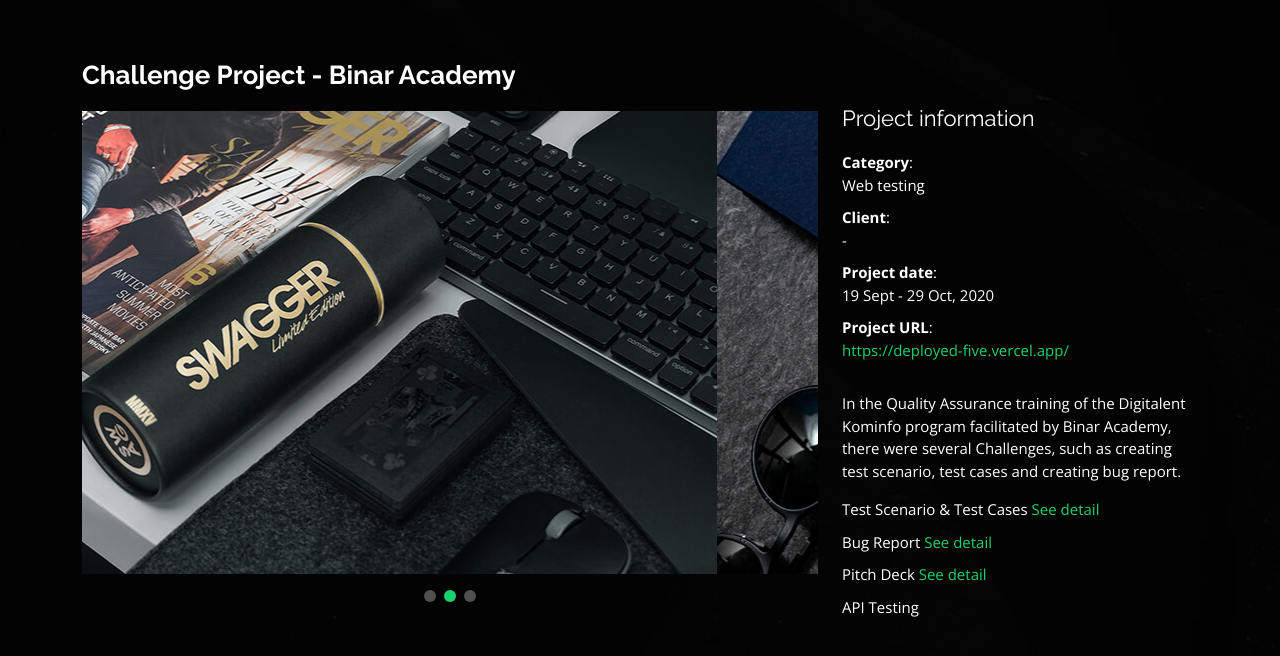
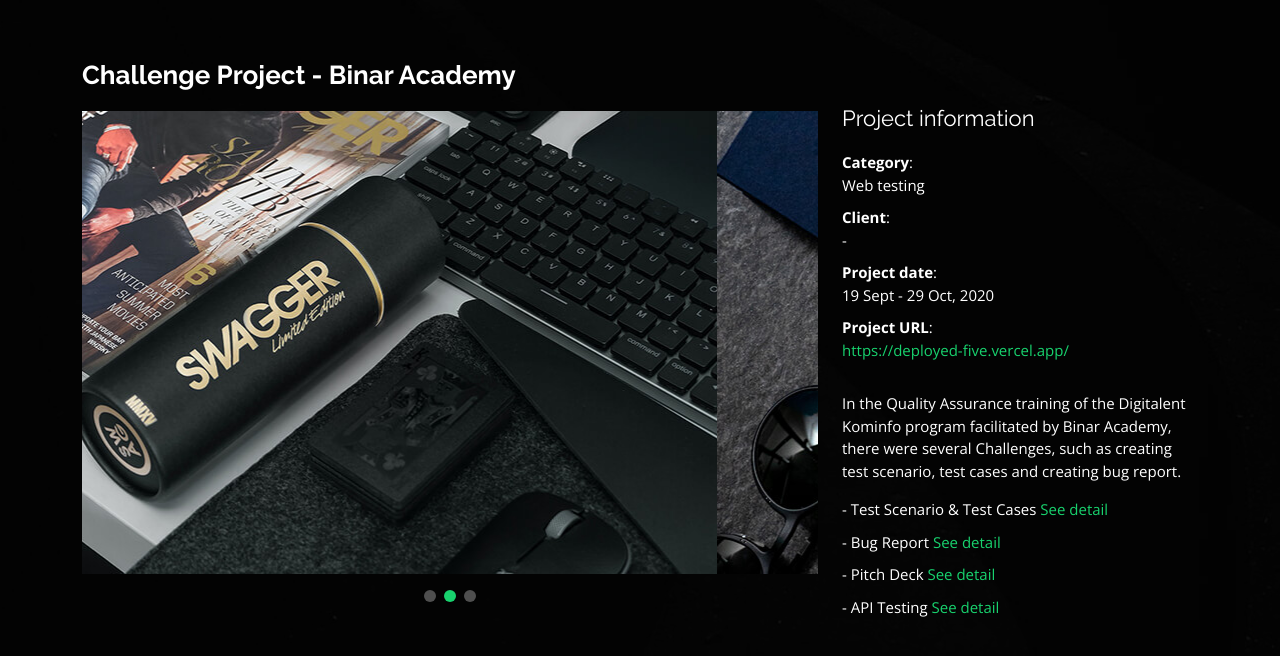
Before and after one commit to afidarindy/afida-sqa, a plain HTML site: page portfolio-details.html in a window 1280 px wide. Drawn offline with nearby package versions, Linux system fonts and the light colour scheme.

Commit message:
add challenge on porto

```diff
--- a/portfolio-details.html
+++ b/portfolio-details.html
@@ -82,10 +82,10 @@
               In the Quality Assurance training of the Digitalent Kominfo program facilitated by Binar Academy, there were several
               Challenges, such as creating test scenario, test cases and creating bug report.
               <ul>
-                <li>Test Scenario & Test Cases <a href="https://docs.google.com/spreadsheets/d/e/2PACX-1vTq482jMZiVaxyyd7Oq8gwClHr89J6uPPSR5j3PN6cBnSZnqf4nAlzfZwM3pVovEg/pubhtml?gid=21557898&single=true">See detail</a></li>
-                <li>Bug Report <a href="https://docs.google.com/document/d/e/2PACX-1vRXVDqU3dMDyoJ9_voCagmjN3JU4X7h0tTyE8JSN_x038ijlR68WUizdL3QYBUGNg/pub">See detail</a></li>
-                <li>Pitch Deck <a href="https://docs.google.com/presentation/d/e/2PACX-1vRWn3t2BqaaL9-pvbDpB0uJl0K8MOuSYfNT3l-qck6mYnSPnsiTZYSH6oG7mE92y5wD-D9Jr-WKGZvm/pub?start=false&loop=false&delayms=3000">See detail</a></li>
-                <li>API Testing <a href=""></a></li>
+                <li>- Test Scenario & Test Cases <a href="https://docs.google.com/spreadsheets/d/e/2PACX-1vTq482jMZiVaxyyd7Oq8gwClHr89J6uPPSR5j3PN6cBnSZnqf4nAlzfZwM3pVovEg/pubhtml?gid=21557898&single=true" target="_blank">See detail</a></li>
+                <li>- Bug Report <a href="https://docs.google.com/document/d/e/2PACX-1vRXVDqU3dMDyoJ9_voCagmjN3JU4X7h0tTyE8JSN_x038ijlR68WUizdL3QYBUGNg/pub" target="_blank">See detail</a></li>
+                <li>- Pitch Deck <a href="https://docs.google.com/presentation/d/e/2PACX-1vRWn3t2BqaaL9-pvbDpB0uJl0K8MOuSYfNT3l-qck6mYnSPnsiTZYSH6oG7mE92y5wD-D9Jr-WKGZvm/pub?start=false&loop=false&delayms=3000" target="_blank">See detail</a></li>
+                <li>- API Testing <a href="https://docs.google.com/document/d/e/2PACX-1vSIhOxEMbFqkI-bKhQIibgodKtNaKgyt1t8qOVQE9fahAIXifnYYlE6tTsgQLN5JvQXlEPNVR2D4YCF/pub" target="_blank">See detail</a></li>
               </ul>
             </p>
           </div>
```
